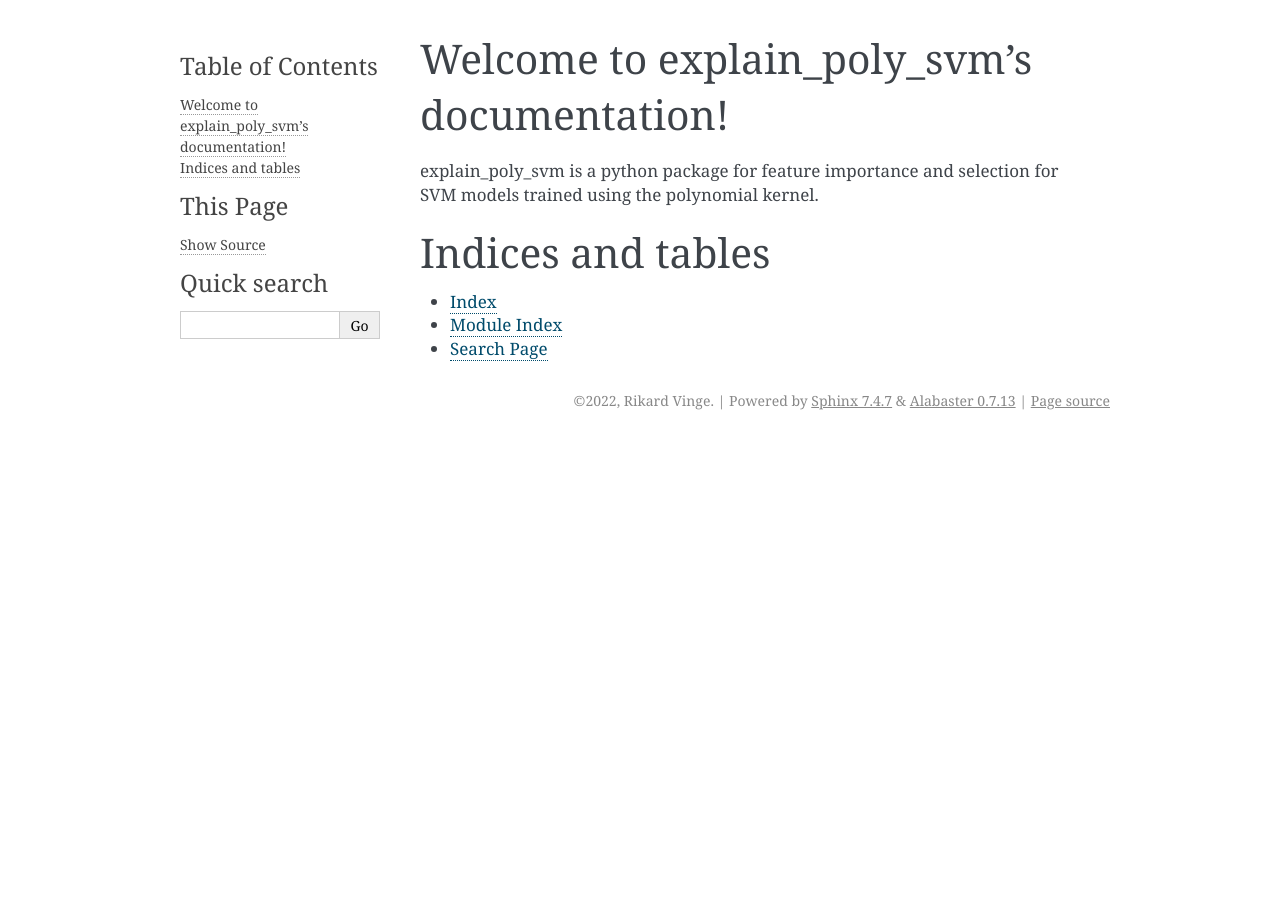
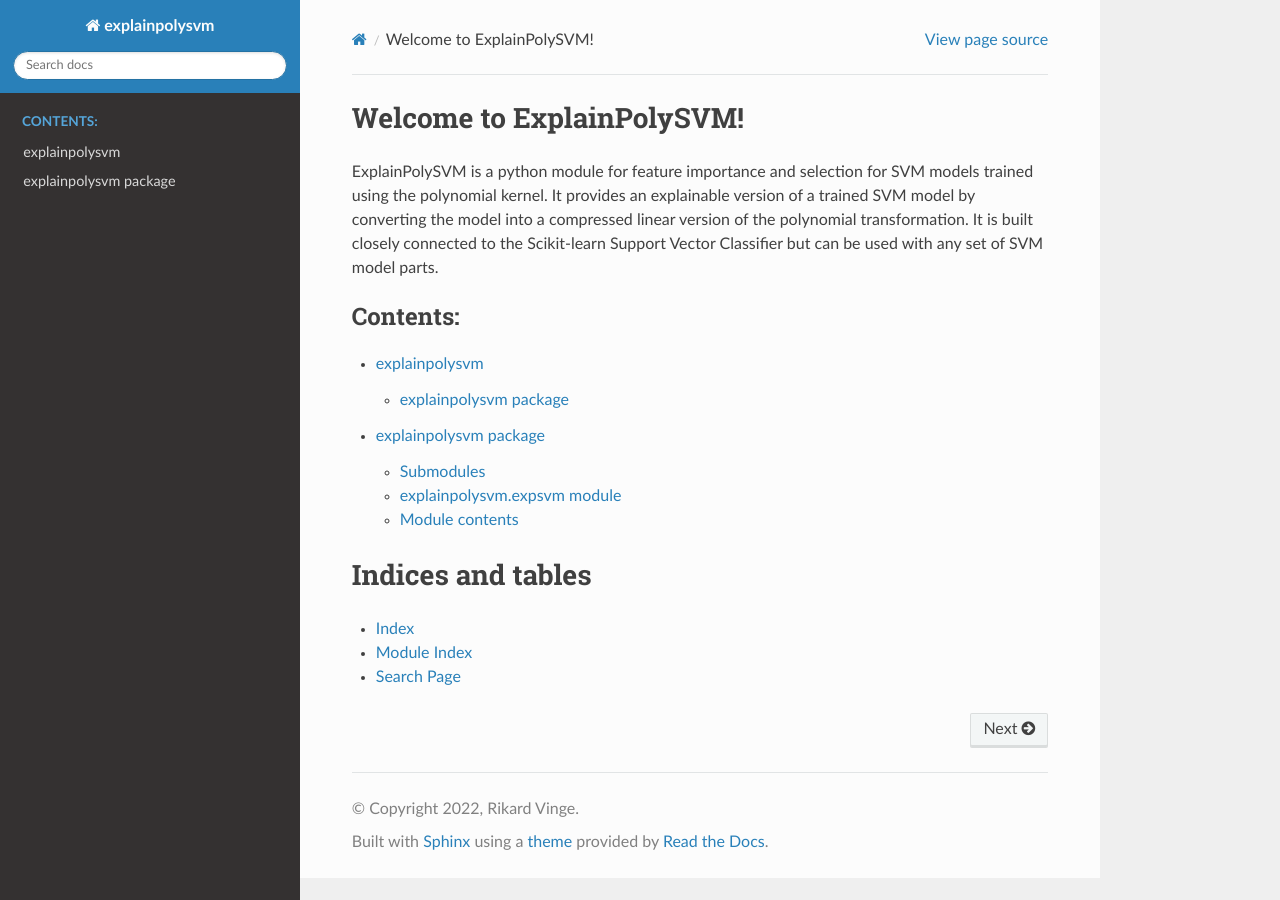
Before and after one commit to rikardvinge/explainpolysvm, a Sphinx documentation site: the page built from docs/source/index.rst, in a window 1280 px wide. Built offline with Sphinx 7.4.7 and the Read the Docs theme 2.0.0, drawn with Linux system fonts in a browser that asks for light colours.

Commit message:
Work on sphinx documentation

```diff
--- a/README.rst
+++ b/README.rst
@@ -114,7 +114,7 @@ In this toy example, a two-dimensional binary classification problem is generate
 within the unit circle, and the negative class within the ring with minimum radius 1 and maximum radous 1.41. From each
 class, 100 training samples are generated. An example dataset is visualized to the right.
 
-.. image:: ./examples/2d_rings/training_data.png
+.. image:: ./docs/source/media/training_data.png
     :width: 8cm
     :height: 8cm
 
@@ -166,7 +166,7 @@ The trained SVM feature importance is achieved using the following code
 
 The resulting feature importance from a random sampling of the training set is
 
-.. image:: ./examples/2d_rings/feature_importance.png
+.. image:: ./docs/source/media/feature_importance.png
     :width: 8cm
     :height: 8cm
 
--- a/docs/source/conf.py
+++ b/docs/source/conf.py
@@ -22,7 +22,7 @@ copyright = '2022, Rikard Vinge'
 author = 'Rikard Vinge'
 
 # The full version, including alpha/beta/rc tags
-release = '0.0.1'
+release = '0.1'
 
 
 # -- General configuration ---------------------------------------------------
@@ -31,7 +31,8 @@ release = '0.0.1'
 # extensions coming with Sphinx (named 'sphinx.ext.*') or your custom
 # ones.
 extensions = [
-'sphinxcontrib.napoleon'
+    'sphinx_rtd_theme',
+    'sphinx.ext.napoleon'
 ]
 
 # Add any paths that contain templates here, relative to this directory.
@@ -48,7 +49,7 @@ exclude_patterns = []
 # The theme to use for HTML and HTML Help pages.  See the documentation for
 # a list of builtin themes.
 #
-html_theme = 'alabaster'
+html_theme = 'sphinx_rtd_theme'
 
 # Add any paths that contain custom static files (such as style sheets) here,
 # relative to this directory. They are copied after the builtin static files,
--- /dev/null
+++ b/docs/source/explainpolysvm.rst
@@ -0,0 +1,21 @@
+explainpolysvm package
+======================
+
+Submodules
+----------
+
+explainpolysvm.expsvm module
+----------------------------
+
+.. automodule:: explainpolysvm.expsvm
+   :members:
+   :undoc-members:
+   :show-inheritance:
+
+Module contents
+---------------
+
+.. automodule:: explainpolysvm
+   :members:
+   :undoc-members:
+   :show-inheritance:
--- a/docs/source/index.rst
+++ b/docs/source/index.rst
@@ -3,15 +3,20 @@
    You can adapt this file completely to your liking, but it should at least
    contain the root `toctree` directive.
 
-Welcome to explain_poly_svm's documentation!
+Welcome to ExplainPolySVM!
 ============================================
 
-explain_poly_svm is a python package for feature importance and selection for SVM models trained using the polynomial
-kernel.
+ExplainPolySVM is a python module for feature importance and selection for SVM models trained using the polynomial
+kernel. It provides an explainable version of a trained SVM model by converting the model into a compressed linear
+version of the polynomial transformation. It is built closely connected to the Scikit-learn Support Vector Classifier
+but can be used with any set of SVM model parts.
 
 .. toctree::
    :maxdepth: 2
    :caption: Contents:
+
+   modules
+   explainpolysvm
 
 
 
--- /dev/null
+++ b/docs/source/modules.rst
@@ -0,0 +1,7 @@
+explainpolysvm
+==============
+
+.. toctree::
+   :maxdepth: 4
+
+   explainpolysvm
```
Also changed, not shown: setup.py (+4 -3 lines), 4 other files.
